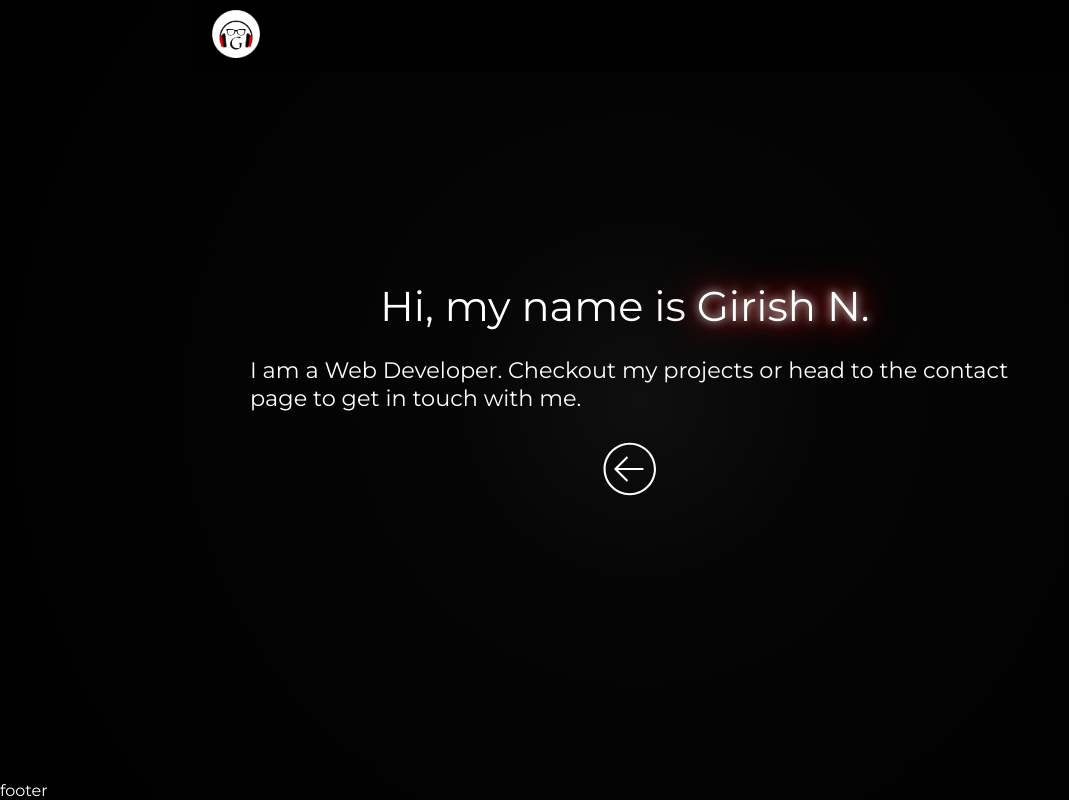
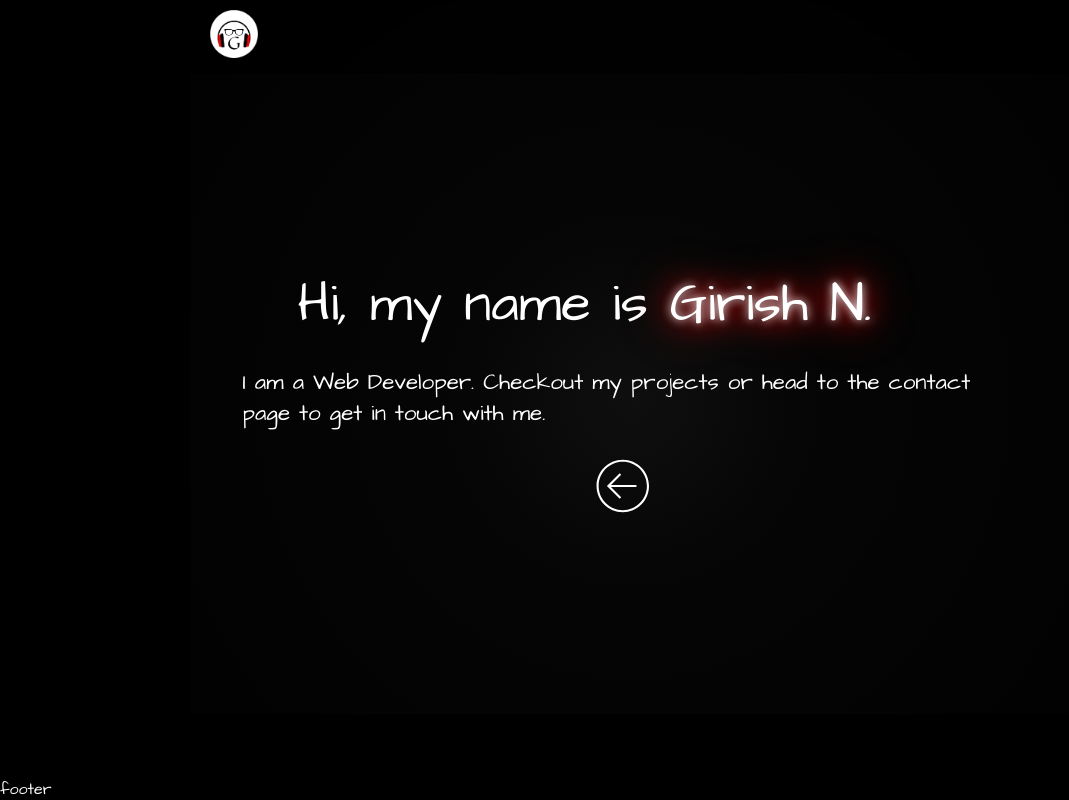
Before and after one commit to girish-n7/portfolio_v2, a React (Vite) app: page /#/ in a window 1280 px wide. Shown: the whole page, without its empty margins (0-1069 px from the left). Built offline with nearby package versions, Linux system fonts and the light colour scheme.

Commit message:
style updates

```diff
--- a/src/components/Home.jsx
+++ b/src/components/Home.jsx
@@ -41,7 +41,13 @@ export default function Home() {
           width: start ? "70%" : "90%",
         }}
       >
-        <p className="home--intro" style={{ width: start ? "760px" : "500px" }}>
+        <p
+          className="home--intro"
+          style={{
+            width: start ? "760px" : "650px",
+            fontSize: start ? "2.6rem" : "3.4rem",
+          }}
+        >
           Hi, my name is <span className="name">Girish N.</span>
         </p>
         <p className="home--intro__sub">
--- a/src/style.css
+++ b/src/style.css
@@ -3,6 +3,11 @@
   --background: #000000;
   --accent: #fd0000;
   --handwriting: "Architects Daughter", cursive;
+}
+
+html {
+  background-color: #000000;
+  scrollbar-gutter: stable;
 }
 
 body {
@@ -23,8 +28,8 @@ body {
   padding: 0;
   box-sizing: border-box;
   font-family: "Montserrat", sans-serif;
+  font-family: var(--handwriting);
   background-color: transparent;
-
   color: var(--text);
 }
 
@@ -76,9 +81,8 @@ footer {
 
 .home--intro {
   width: 760px;
-  font-size: 2.6rem;
   margin: 10px 0;
-  transition: width 1s;
+  transition: width 1s, font-size 1s;
 }
 
 .home--intro__sub {
@@ -149,6 +153,12 @@ footer {
   height: 2.8rem;
   margin-right: 10px;
   cursor: pointer;
+  transition: 0.2s;
+}
+
+.back:hover {
+  transform: translateX(5px);
+  transition: 0.2s;
 }
 
 .filter {
@@ -220,6 +230,7 @@ footer {
   cursor: pointer;
 }
 
-.link:hover {
-  box-shadow: 0 0 5px 1px var(--accent);
+.link:hover,
+.filter:hover {
+  box-shadow: 0 0 4px 1px var(--accent);
 }
```
